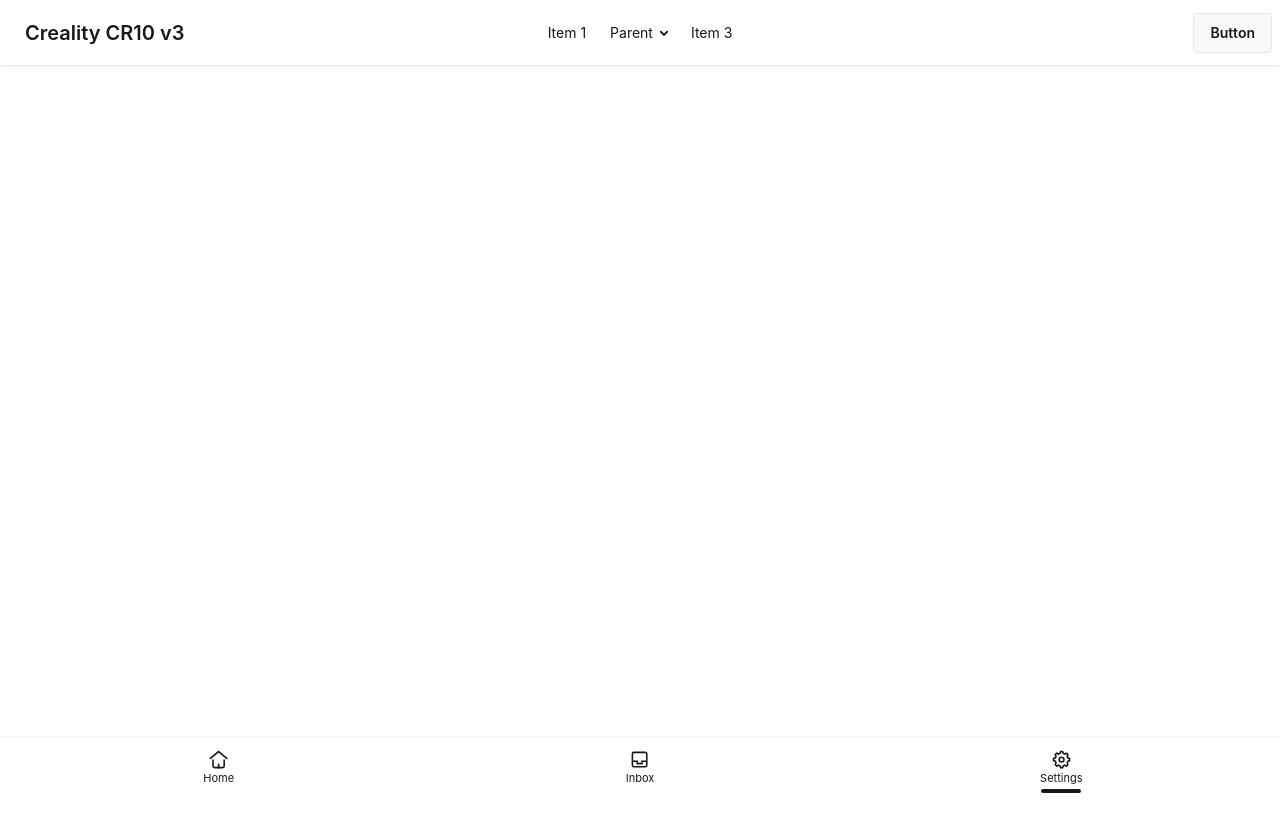
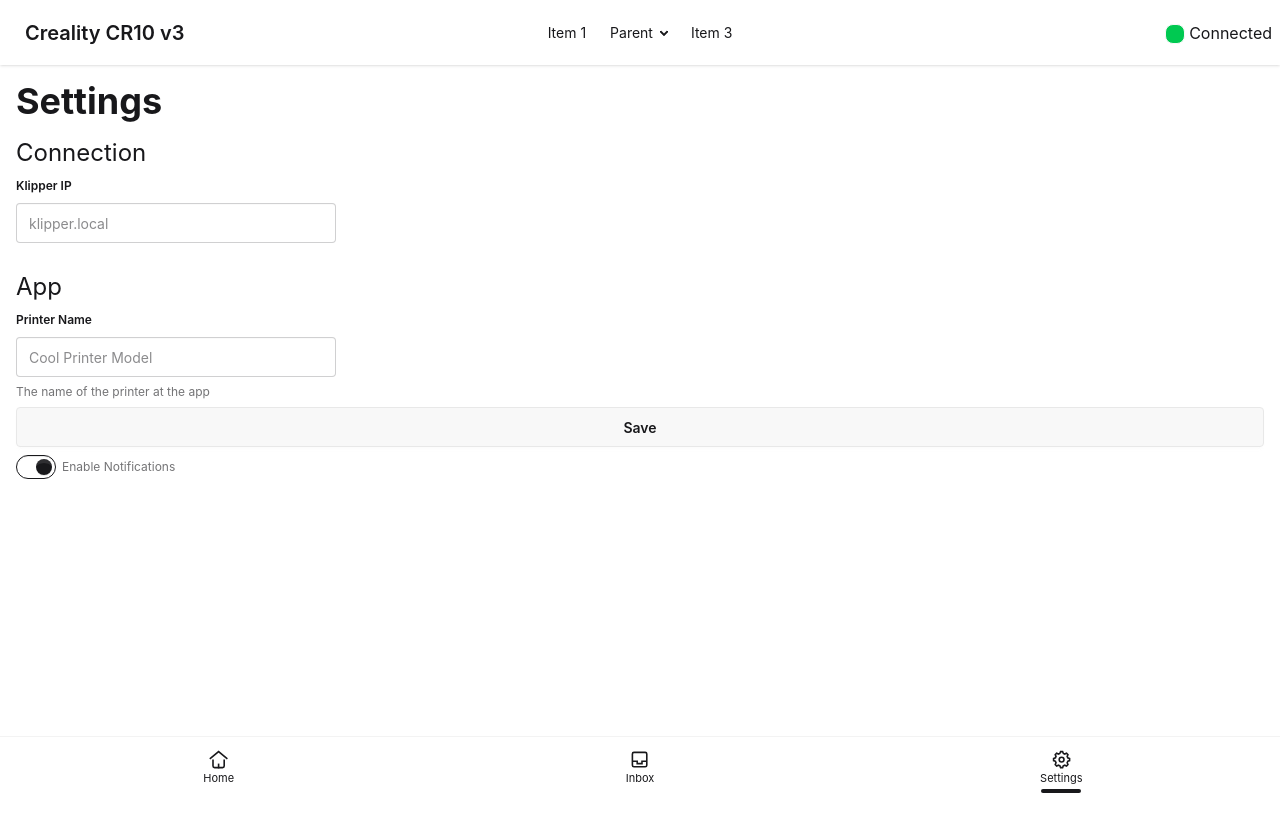
Before and after one commit to caioabrahao/klipper-mobile, a Vue app: page /settings in a window 1280 px wide. Shown: the top 832 px of the page. Built offline with nearby package versions, Linux system fonts and the light colour scheme.

Commit message:
added mock settings to the setting view

```diff
--- a/src/components/Header.vue
+++ b/src/components/Header.vue
@@ -37,7 +37,10 @@
         </ul>
     </div>
     <div class="navbar-end">
-        <a class="btn">Button</a>
+        <div>
+            <div class="badge bg-green-500 badge-sm"></div>
+            Connected
+        </div>
     </div>
     </div>
 </template>
--- a/src/style.css
+++ b/src/style.css
@@ -7,3 +7,15 @@
 @utility gp-x{
   @apply global-padding-x;
 }
+
+@layer base{
+  h1{
+    @apply text-4xl font-bold mb-4
+  }
+  h2{
+    @apply text-2xl font-bold
+  }
+  h3{
+    @apply text-2xl
+  }
+}
--- a/src/views/SettingsView.vue
+++ b/src/views/SettingsView.vue
@@ -3,5 +3,32 @@
 </script>
 
 <template>
+    <section>
+        <h1>Settings</h1>
+        <div class="mb-6">
+            <h3>Connection</h3>
+            <fieldset class="fieldset">
+                <legend class="fieldset-legend">Klipper IP</legend>
+                <input type="text" class="input" placeholder="klipper.local" />
+            </fieldset>
+        </div>
 
+        <div class="mb-6">
+           <h3>App</h3>
+           <fieldset class="fieldset">
+                <legend class="fieldset-legend">Printer Name</legend>
+                <input type="text" class="input" placeholder="Cool Printer Model" />
+                <p class="label">The name of the printer at the app</p>
+                <button class="btn">Save</button>
+            </fieldset>
+
+            <fieldset class="fieldset">
+            <label class="label">
+                <input type="checkbox" checked="checked" class="toggle" />
+                Enable Notifications
+            </label>
+            </fieldset>
+        </div>
+
+    </section>
 </template>
```
